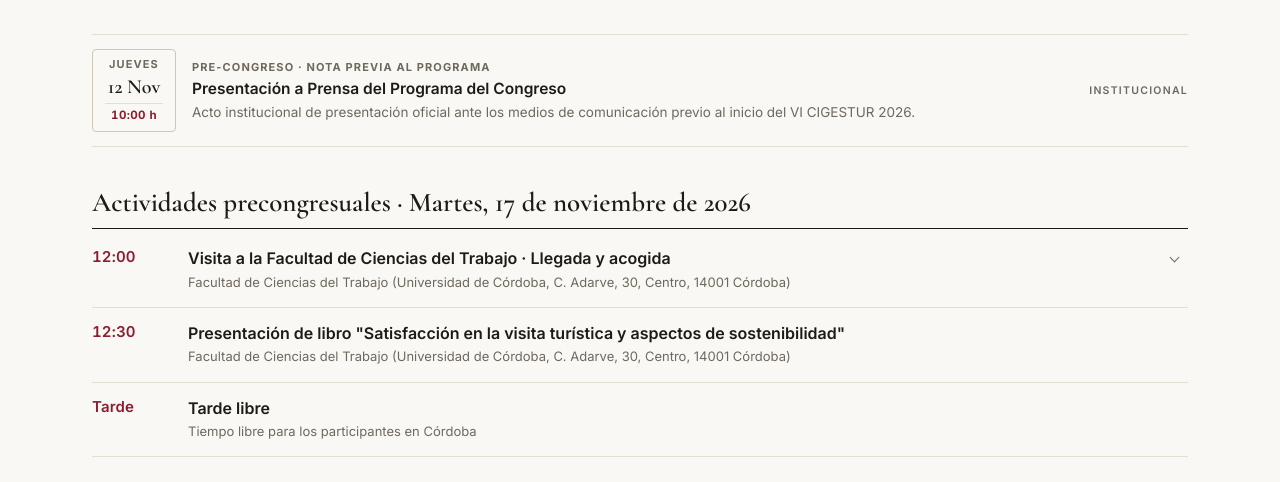
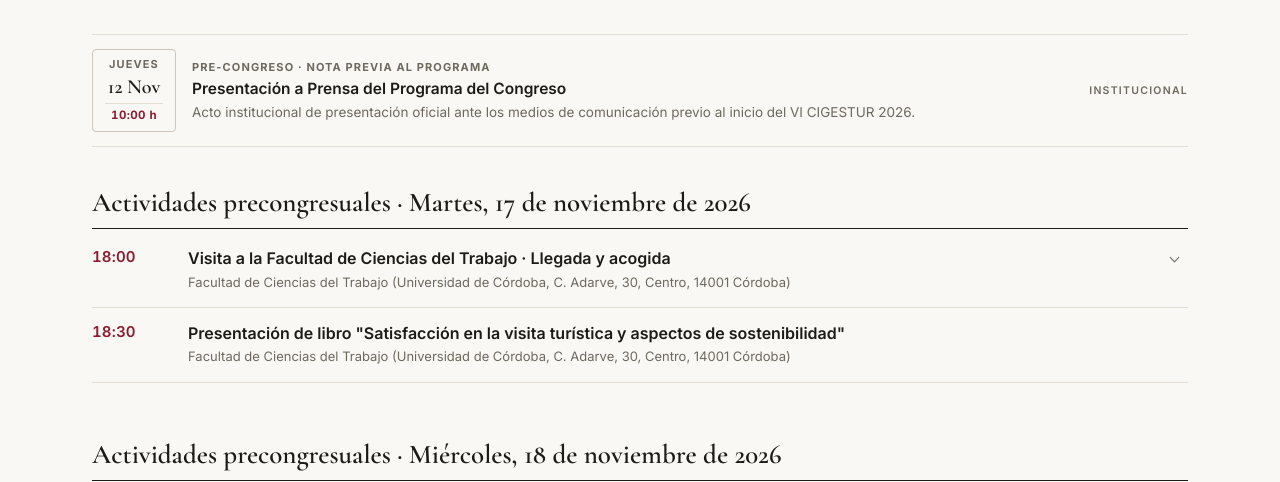
Before and after one commit to leogallardo97-bit/cigestur-2026-programa-general, a plain HTML site: page index.html in a window 1280 px wide. Shown: the part 454-936 px from the top of the page. Drawn offline with nearby package versions, Linux system fonts and the light colour scheme.

Commit message:
Martes 17: visita a Ciencias del Trabajo a las 18:00 y presentación del libro a las 18:30
Co-Authored-By: Claude Opus 5.5 <noreply@anthropic.com>

```diff
--- a/index.html
+++ b/index.html
@@ -702,7 +702,7 @@ mark.hl{background:#f3e3b9;box-shadow:none}
 
     <article class="event-card">
       <div class="ec-head clickable" onclick="toggleCard(this)" role="button" tabindex="0" aria-expanded="false">
-        <div class="ec-time"><div class="ec-time-main">12:00</div></div>
+        <div class="ec-time"><div class="ec-time-main">18:00</div></div>
         <div class="ec-body">
           <div>
             <div class="ec-title-text" data-i18n="ev-17-title">Visita a la Facultad de Ciencias del Trabajo · Llegada y acogida</div>
@@ -723,23 +723,11 @@ mark.hl{background:#f3e3b9;box-shadow:none}
 
     <article class="event-card">
       <div class="ec-head">
-        <div class="ec-time"><div class="ec-time-main">12:30</div></div>
+        <div class="ec-time"><div class="ec-time-main">18:30</div></div>
         <div class="ec-body">
           <div>
             <div class="ec-title-text" data-i18n="ev-17-book-title">Presentación de libro "Satisfacción en la visita turística y aspectos de sostenibilidad"</div>
             <div class="ec-loc"><span data-i18n="ev-17-loc">Facultad de Ciencias del Trabajo (Universidad de Córdoba, C. Adarve, 30, Centro, 14001 Córdoba)</span></div>
-          </div>
-        </div>
-      </div>
-    </article>
-
-    <article class="event-card">
-      <div class="ec-head">
-        <div class="ec-time"><div class="ec-time-main">Tarde</div></div>
-        <div class="ec-body">
-          <div>
-            <div class="ec-title-text" data-i18n="ev-free-title">Tarde libre</div>
-            <div class="ec-loc"><span data-i18n="ev-free-loc">Tiempo libre para los participantes en Córdoba</span></div>
           </div>
         </div>
       </div>
```
